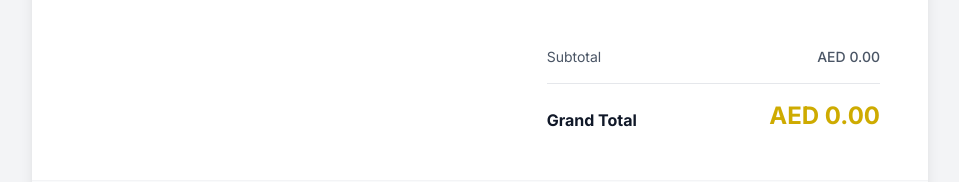
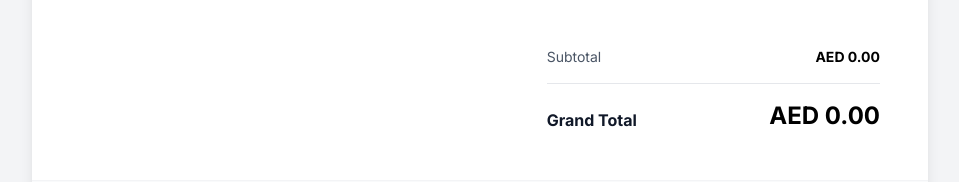
Before and after one commit to alfayad-codeteak/bill-software-uae-demo, a Next.js app: page /view/1 in a window 1280 px wide. Shown: the part 573-755 px from the top of the page, without its empty margins (160-1119 px from the left). Built offline with nearby package versions, Linux system fonts and the light colour scheme; no server answers.

Commit message:
theme changed

```diff
--- a/app/globals.css
+++ b/app/globals.css
@@ -50,71 +50,71 @@
 
 :root {
   --radius: 0.625rem;
-  --background: oklch(0.99 0.01 95);
-  --foreground: oklch(0.22 0.04 85);
-  --card: oklch(1 0 0);
-  --card-foreground: oklch(0.22 0.04 85);
-  --popover: oklch(1 0 0);
-  --popover-foreground: oklch(0.22 0.04 85);
-  --primary: oklch(0.75 0.16 95);
-  --primary-foreground: oklch(0.22 0.04 85);
-  --secondary: oklch(0.94 0.06 95);
-  --secondary-foreground: oklch(0.28 0.06 85);
-  --muted: oklch(0.95 0.04 95);
-  --muted-foreground: oklch(0.5 0.06 85);
-  --accent: oklch(0.92 0.08 95);
-  --accent-foreground: oklch(0.28 0.06 85);
+  --background: #ffffff;
+  --foreground: oklch(0.145 0 0);
+  --card: #ffffff;
+  --card-foreground: oklch(0.145 0 0);
+  --popover: #ffffff;
+  --popover-foreground: oklch(0.145 0 0);
+  --primary: #2563eb;
+  --primary-foreground: #ffffff;
+  --secondary: oklch(0.97 0 0);
+  --secondary-foreground: oklch(0.205 0 0);
+  --muted: oklch(0.97 0 0);
+  --muted-foreground: oklch(0.556 0 0);
+  --accent: oklch(0.97 0 0);
+  --accent-foreground: oklch(0.205 0 0);
   --destructive: oklch(0.577 0.245 27.325);
-  --border: oklch(0.88 0.06 95);
-  --input: oklch(0.88 0.06 95);
-  --ring: oklch(0.7 0.18 95);
-  --chart-1: oklch(0.75 0.16 95);
-  --chart-2: oklch(0.7 0.14 85);
-  --chart-3: oklch(0.65 0.15 75);
-  --chart-4: oklch(0.8 0.12 100);
-  --chart-5: oklch(0.72 0.14 90);
-  --sidebar: oklch(0.98 0.02 95);
-  --sidebar-foreground: oklch(0.22 0.04 85);
-  --sidebar-primary: oklch(0.75 0.16 95);
-  --sidebar-primary-foreground: oklch(0.22 0.04 85);
-  --sidebar-accent: oklch(0.94 0.06 95);
-  --sidebar-accent-foreground: oklch(0.28 0.06 85);
-  --sidebar-border: oklch(0.88 0.06 95);
-  --sidebar-ring: oklch(0.7 0.18 95);
+  --border: oklch(0.922 0 0);
+  --input: oklch(0.922 0 0);
+  --ring: #2563eb;
+  --chart-1: #2563eb;
+  --chart-2: oklch(0.6 0.118 184.704);
+  --chart-3: oklch(0.398 0.07 227.392);
+  --chart-4: oklch(0.828 0.189 84.429);
+  --chart-5: oklch(0.769 0.188 70.08);
+  --sidebar: #ffffff;
+  --sidebar-foreground: oklch(0.145 0 0);
+  --sidebar-primary: #2563eb;
+  --sidebar-primary-foreground: #ffffff;
+  --sidebar-accent: oklch(0.97 0 0);
+  --sidebar-accent-foreground: oklch(0.205 0 0);
+  --sidebar-border: oklch(0.922 0 0);
+  --sidebar-ring: #2563eb;
 }
 
 .dark {
-  --background: oklch(0.2 0.04 85);
-  --foreground: oklch(0.95 0.04 95);
-  --card: oklch(0.26 0.05 85);
-  --card-foreground: oklch(0.95 0.04 95);
-  --popover: oklch(0.26 0.05 85);
-  --popover-foreground: oklch(0.95 0.04 95);
-  --primary: oklch(0.82 0.14 95);
-  --primary-foreground: oklch(0.22 0.04 85);
-  --secondary: oklch(0.32 0.06 85);
-  --secondary-foreground: oklch(0.95 0.04 95);
-  --muted: oklch(0.32 0.06 85);
-  --muted-foreground: oklch(0.7 0.06 95);
-  --accent: oklch(0.38 0.08 95);
-  --accent-foreground: oklch(0.95 0.04 95);
+  --background: oklch(0.145 0 0);
+  --foreground: oklch(0.985 0 0);
+  --card: oklch(0.205 0 0);
+  --card-foreground: oklch(0.985 0 0);
+  --popover: oklch(0.205 0 0);
+  --popover-foreground: oklch(0.985 0 0);
+  --primary: #2563eb;
+  --primary-foreground: #ffffff;
+  --secondary: oklch(0.269 0 0);
+  --secondary-foreground: oklch(0.985 0 0);
+  --muted: oklch(0.269 0 0);
+  --muted-foreground: oklch(0.708 0 0);
+  --accent: oklch(0.269 0 0);
+  --accent-foreground: oklch(0.985 0 0);
   --destructive: oklch(0.704 0.191 22.216);
-  --border: oklch(0.4 0.06 95);
-  --input: oklch(0.35 0.06 95);
-  --ring: oklch(0.75 0.16 95);
-  --chart-1: oklch(0.82 0.14 95);
-  --chart-2: oklch(0.78 0.12 85);
-  --chart-3: oklch(0.72 0.14 75);
-  --chart-4: oklch(0.85 0.1 100);
-  --chart-5: oklch(0.8 0.12 90);
-  --sidebar: oklch(0.24 0.04 85);
-  --sidebar-foreground: oklch(0.95 0.04 95);
-  --sidebar-primary: oklch(0.82 0.14 95);
-  --sidebar-primary-foreground: oklch(0.22 0.04 85);
-  --sidebar-accent: oklch(0.32 0.06 85);
-  --sidebar-accent-foreground: oklch(0.95 0.04 95);
-  --sidebar-border: oklch(0.4 0.06 95);
-  --sidebar-ring: oklch(0.75 0.16 95);
+  --border: oklch(1 0 0 / 10%);
+  --input: oklch(1 0 0 / 15%);
+  --ring: #2563eb;
+  --chart-1: #2563eb;
+  --chart-2: oklch(0.696 0.17 162.48);
+  --chart-3: oklch(0.769 0.188 70.08);
+  --chart-4: oklch(0.627 0.265 303.9);
+  --chart-5: oklch(0.645 0.246 16.439);
+  --sidebar: oklch(0.205 0 0);
+  --sidebar-foreground: oklch(0.985 0 0);
+  --sidebar-primary: #2563eb;
+  --sidebar-primary-foreground: #ffffff;
+  --sidebar-accent: oklch(0.269 0 0);
+  --sidebar-accent-foreground: oklch(0.985 0 0);
+  --sidebar-border: oklch(1 0 0 / 10%);
+  --sidebar-ring: #2563eb;
 }
 
 /* Hide scrollbar while keeping scroll (categories, product list, etc.) */
--- a/components/billing/BillHistory.tsx
+++ b/components/billing/BillHistory.tsx
@@ -70,7 +70,7 @@ export function BillHistory({ onOpenBill, onEditBill, onSendToYaadro }: BillHist
                                 <p className="text-sm text-muted-foreground mt-0.5">#{bill.invoiceNumber}</p>
                             </div>
                             <div className="text-right shrink-0">
-                                <p className="font-semibold text-primary text-base">{formatCurrency(bill.total)}</p>
+                                <p className="font-bold text-black text-base">{formatCurrency(bill.total)}</p>
                                 <p className="text-xs text-muted-foreground mt-0.5">
                                     {format(new Date(bill.date), "dd MMM yyyy")}
                                 </p>
--- a/components/billing/InvoicePDF.tsx
+++ b/components/billing/InvoicePDF.tsx
@@ -86,7 +86,7 @@ const styles = StyleSheet.create({
         width: 100,
         textAlign: "right",
         fontWeight: "bold",
-        color: "#1a1a1a",
+        color: "#000000",
     },
     grandTotal: {
         fontSize: 14,
@@ -174,9 +174,9 @@ export const InvoicePDF = ({ customer, items, invoiceId, date, qrCodeUrl, barcod
                     <View key={item.id} style={styles.row}>
                         <Text style={[styles.cell, styles.col1]}>{index + 1}</Text>
                         <Text style={[styles.cell, styles.col2]}>{item.name}</Text>
-                        <Text style={[styles.cell, styles.col3]}>{item.rate.toFixed(2)}</Text>
+                        <Text style={[styles.cell, styles.col3, { fontWeight: 'bold', color: '#000000' }]}>{item.rate.toFixed(2)}</Text>
                         <Text style={[styles.cell, styles.col4]}>{item.qty} {item.unit}</Text>
-                        <Text style={[styles.cell, styles.col5]}>{item.amount.toFixed(2)}</Text>
+                        <Text style={[styles.cell, styles.col5, { fontWeight: 'bold', color: '#000000' }]}>{item.amount.toFixed(2)}</Text>
                     </View>
                 ))}
 
--- a/components/billing/InvoiceSummary.tsx
+++ b/components/billing/InvoiceSummary.tsx
@@ -18,12 +18,12 @@ export function InvoiceSummary() {
             <CardContent className="p-4 sm:p-6 space-y-3">
                 <div className="flex justify-between text-sm">
                     <span className="text-muted-foreground">Subtotal</span>
-                    <span>{formatCurrency(subtotal)}</span>
+                    <span className="font-bold text-black">{formatCurrency(subtotal)}</span>
                 </div>
                 <Separator className="my-2" />
                 <div className="flex justify-between items-end">
                     <span className="font-semibold text-lg">Grand Total</span>
-                    <span className="font-bold text-xl text-primary">{formatCurrency(total)}</span>
+                    <span className="font-bold text-xl text-black">{formatCurrency(total)}</span>
                 </div>
             </CardContent>
         </Card>
--- a/components/billing/InvoiceTable.tsx
+++ b/components/billing/InvoiceTable.tsx
@@ -37,7 +37,7 @@ export function InvoiceTable() {
             accessorKey: "rate",
             header: "Rate",
             cell: ({ row }) => (
-                <div className="text-right">{formatCurrency(row.original.rate)}</div>
+                <div className="text-right font-bold text-black">{formatCurrency(row.original.rate)}</div>
             ),
         },
         {
@@ -63,7 +63,7 @@ export function InvoiceTable() {
             accessorKey: "amount",
             header: "Amount",
             cell: ({ row }) => (
-                <div className="text-right font-semibold">
+                <div className="text-right font-bold text-black">
                     {formatCurrency(row.original.amount)}
                 </div>
             ),
--- a/components/billing/InvoiceTemplate.tsx
+++ b/components/billing/InvoiceTemplate.tsx
@@ -86,9 +86,9 @@ export function InvoiceTemplate({ invoiceId, date }: InvoiceTemplateProps) {
                             {items.map((item) => (
                                 <tr key={item.id} className="hover:bg-gray-50/50 transition-colors">
                                     <td className="py-4 px-4 align-top font-medium text-gray-900">{item.name}</td>
-                                    <td className="py-4 px-4 text-right align-top text-gray-600">{formatCurrency(item.rate)}</td>
+                                    <td className="py-4 px-4 text-right align-top font-bold text-black">{formatCurrency(item.rate)}</td>
                                     <td className="py-4 px-4 text-right align-top text-gray-600">{item.qty} {item.unit}</td>
-                                    <td className="py-4 px-4 text-right align-top font-medium text-gray-900">{formatCurrency(item.amount)}</td>
+                                    <td className="py-4 px-4 text-right align-top font-bold text-black">{formatCurrency(item.amount)}</td>
                                 </tr>
                             ))}
                             {items.length === 0 && (
@@ -105,12 +105,12 @@ export function InvoiceTemplate({ invoiceId, date }: InvoiceTemplateProps) {
                     <div className="w-full sm:w-5/12 space-y-3">
                         <div className="flex justify-between text-sm text-gray-600">
                             <span>Subtotal</span>
-                            <span className="font-medium">{formatCurrency(subtotal)}</span>
+                            <span className="font-bold text-black">{formatCurrency(subtotal)}</span>
                         </div>
                         <div className="my-4 border-t border-gray-200"></div>
                         <div className="flex justify-between items-end">
                             <span className="text-base font-bold text-gray-900">Grand Total</span>
-                            <div className="text-2xl font-bold text-primary">{formatCurrency(total)}</div>
+                            <div className="text-2xl font-bold text-black">{formatCurrency(total)}</div>
                         </div>
                     </div>
                 </div>
--- a/components/billing/ProductCard.tsx
+++ b/components/billing/ProductCard.tsx
@@ -58,7 +58,7 @@ export function ProductCard({ product }: ProductCardProps) {
             </CardHeader>
             <CardContent className="p-3 pt-0 flex-grow flex flex-col justify-end">
                 <div className="text-xs text-muted-foreground mb-1">{product.category}</div>
-                <div className="text-lg font-bold text-primary">
+                <div className="text-lg font-bold text-black">
                     {formatCurrency(product.price)}
                     <span className="text-xs font-normal text-muted-foreground ml-1">
                         / {product.unit}
--- a/components/billing/ProductSearch.tsx
+++ b/components/billing/ProductSearch.tsx
@@ -69,7 +69,7 @@ export function ProductSearch() {
                                         <span>{product.name}</span>
                                         <span className="text-xs text-muted-foreground">{product.category}</span>
                                     </div>
-                                    <span className="text-sm font-medium">{formatCurrency(product.price)}</span>
+                                    <span className="text-sm font-bold text-black">{formatCurrency(product.price)}</span>
                                 </div>
                             </CommandItem>
                         ))}
--- a/components/billing/ReceiptPreview.tsx
+++ b/components/billing/ReceiptPreview.tsx
@@ -85,7 +85,7 @@ export function ReceiptPreview() {
                                 <div key={item.id} className="text-sm">
                                     <div className="flex justify-between font-medium text-gray-900">
                                         <span className="flex-1 pr-2">{item.name}</span>
-                                        <span>{formatCurrency(item.amount)}</span>
+                                        <span className="font-bold text-black">{formatCurrency(item.amount)}</span>
                                     </div>
                                     <div className="text-xs text-gray-500 mt-0.5">
                                         {item.qty} {item.unit} x {formatCurrency(item.rate)}
@@ -99,11 +99,11 @@ export function ReceiptPreview() {
                     <div className="border-t border-dashed border-gray-200 pt-4 space-y-2">
                         <div className="flex justify-between text-sm text-gray-600">
                             <span>Subtotal</span>
-                            <span>{formatCurrency(subtotal)}</span>
+                            <span className="font-bold text-black">{formatCurrency(subtotal)}</span>
                         </div>
                         <div className="flex justify-between text-lg font-bold text-gray-900 border-t border-gray-900 pt-3 mt-2">
                             <span>TOTAL</span>
-                            <span>{formatCurrency(total)}</span>
+                            <span className="font-bold text-black">{formatCurrency(total)}</span>
                         </div>
                     </div>
 
```
